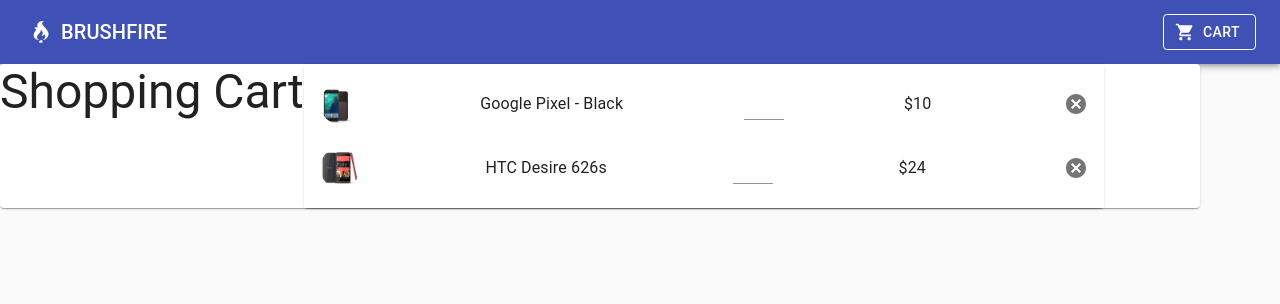
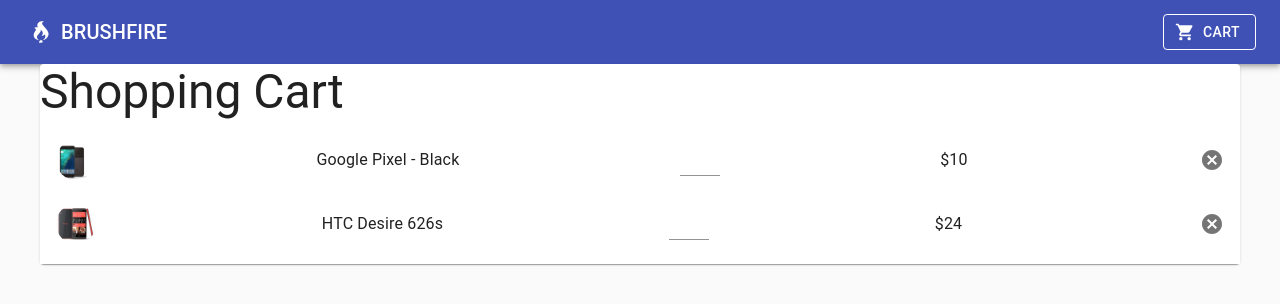
Before and after one commit to jswelsh/react_store, a React (Create React App) app: page /cart in a window 1280 px wide. Shown: the top 304 px of the page. Built offline with nearby package versions, Linux system fonts and the light colour scheme.

Commit message:
add: finished template for the cart, need to try a grid style

```diff
--- a/src/Cart/index.js
+++ b/src/Cart/index.js
@@ -17,10 +17,11 @@
   },
   Paper:{
     width: 800,
+    alignItems: 'center'
   },
   PaperW:{
-    display: 'flex',
-    width: 1200
+    margin:'auto',
+    width: 1200,
   },
   inline: {
     display: 'inline',
@@ -64,15 +65,10 @@
   return (
     <div>
     <Paper className={classes.PaperW}>
-<span>
-
         <Typography variant='h3'>
           Shopping Cart
         </Typography>
-</span>
-
-
-    <Paper className={classes.Paper}>
+    {/* <Paper className={classes.Paper}> */}
     <List className={classes.root}>
       <ListItem  >
         <ListItemAvatar className={classes.ListItem}>
@@ -119,7 +115,7 @@
         </IconButton>
       </ListItem>
       </List>
-      </Paper>
+      {/* </Paper> */}
     </Paper>
     </div>
   )
```
